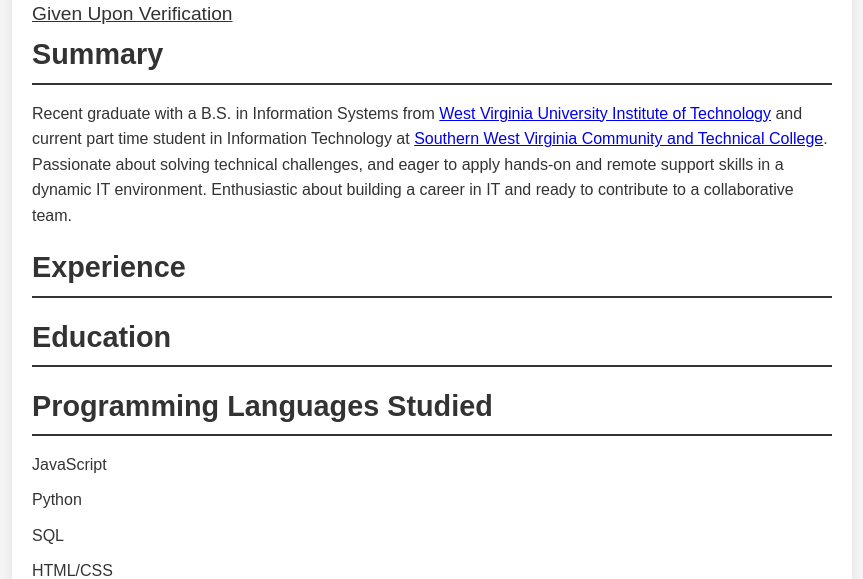
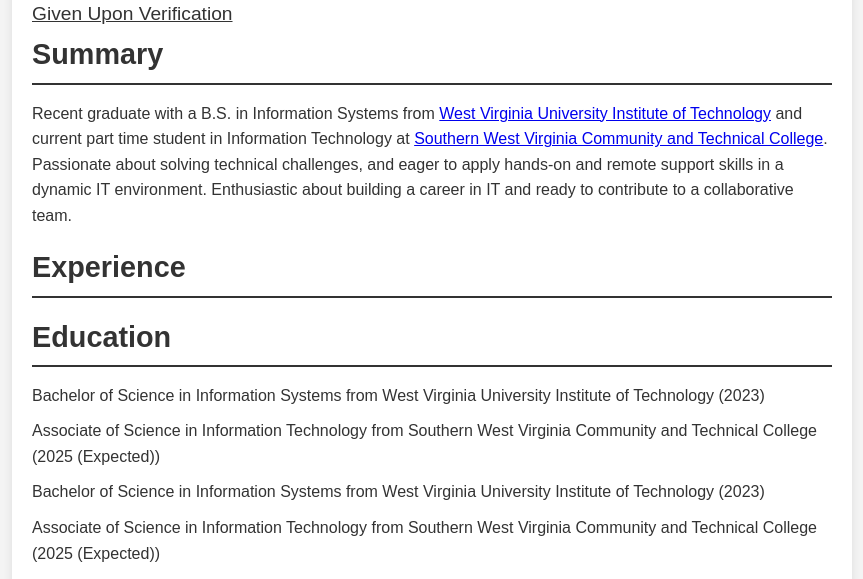
Before and after one commit to reedus1/reedus1.github.io, a plain HTML site: page docs/index.html in a window 1280 px wide. Shown: the part 139-718 px from the top of the page, without its empty margins (208-1071 px from the left). Drawn offline with Linux system fonts and the light colour scheme.

Commit message:
Again
Lets try again

```diff
--- a/docs/index.html
+++ b/docs/index.html
@@ -34,7 +34,7 @@
             <div class="section">
                 <h2>Education</h2>
                 <!--Insert Java Script here to generate Education experience section-->
-                <ul id="Education"></ul>
+                <ul id="education"></ul>
             </div>
             <div class="section">
                     <h2>Programming Languages Studied</h2>
```
